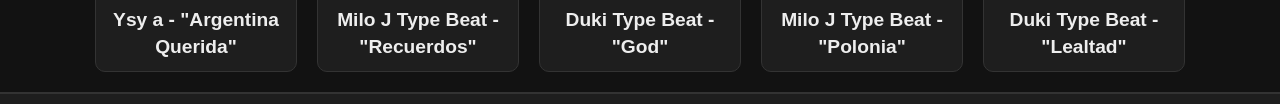
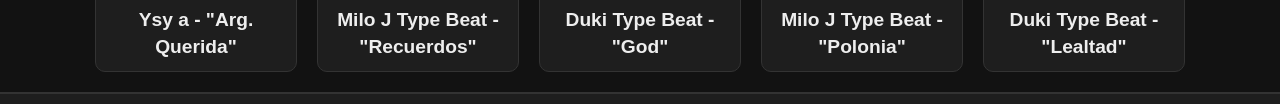
Before and after one commit to MRNbeats/MRNbeats.github.io, a plain HTML site: page Argtrap.html in a window 1280 px wide. Shown: the part 542-646 px from the top of the page. Drawn offline with Linux system fonts and the light colour scheme.

Commit message:
Update Argtrap.html

```diff
--- a/Argtrap.html
+++ b/Argtrap.html
@@ -105,7 +105,7 @@
             <div class="card">
                 <img src="Media/argquerida.jpg" alt="Beat argentina querida estilo ysy a">
                 <div class="info">
-                    <h3>Ysy a - "Argentina Querida" </h3>
+                    <h3>Ysy a - "Arg. Querida" </h3>
                 </div>
             </div>
         </a>
```
